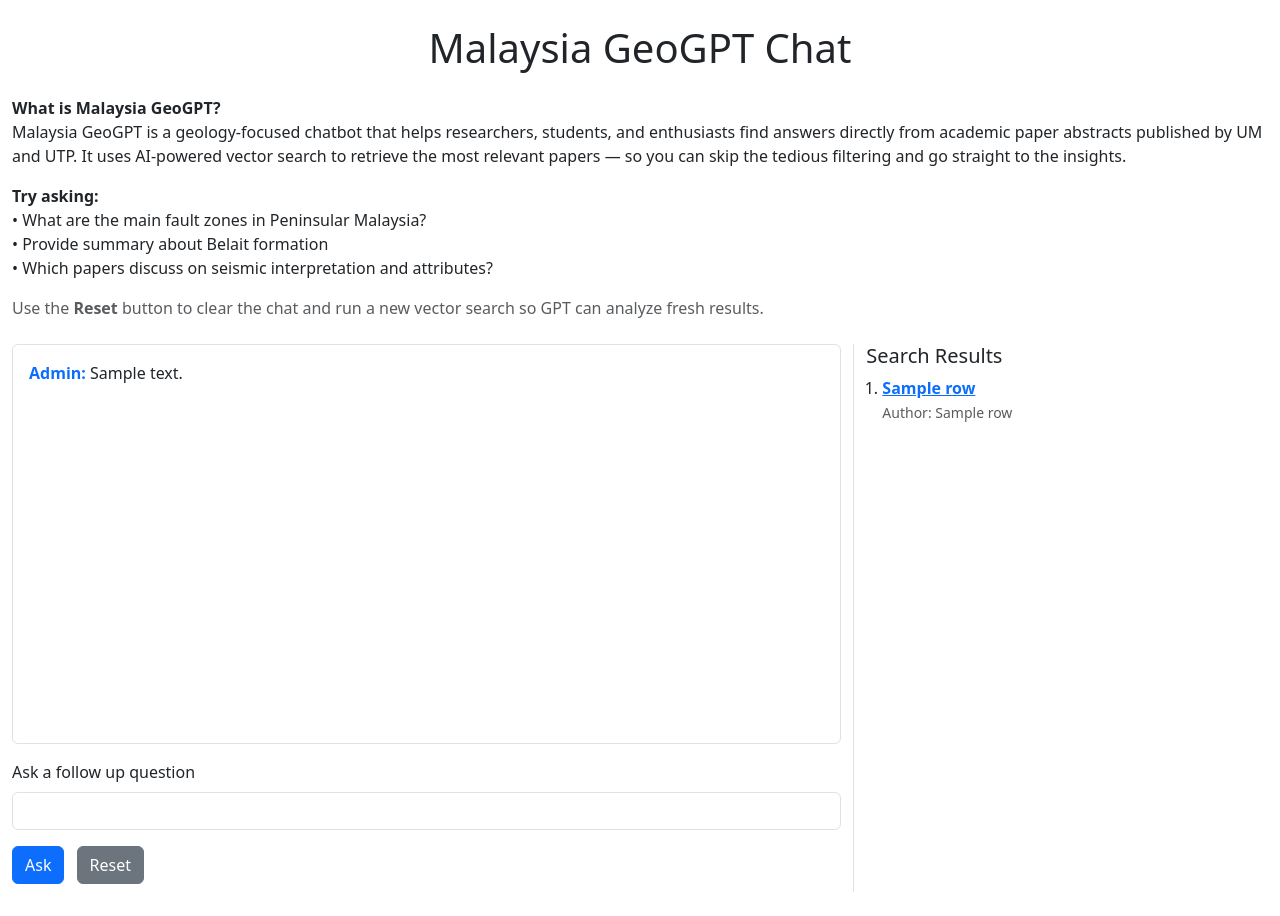
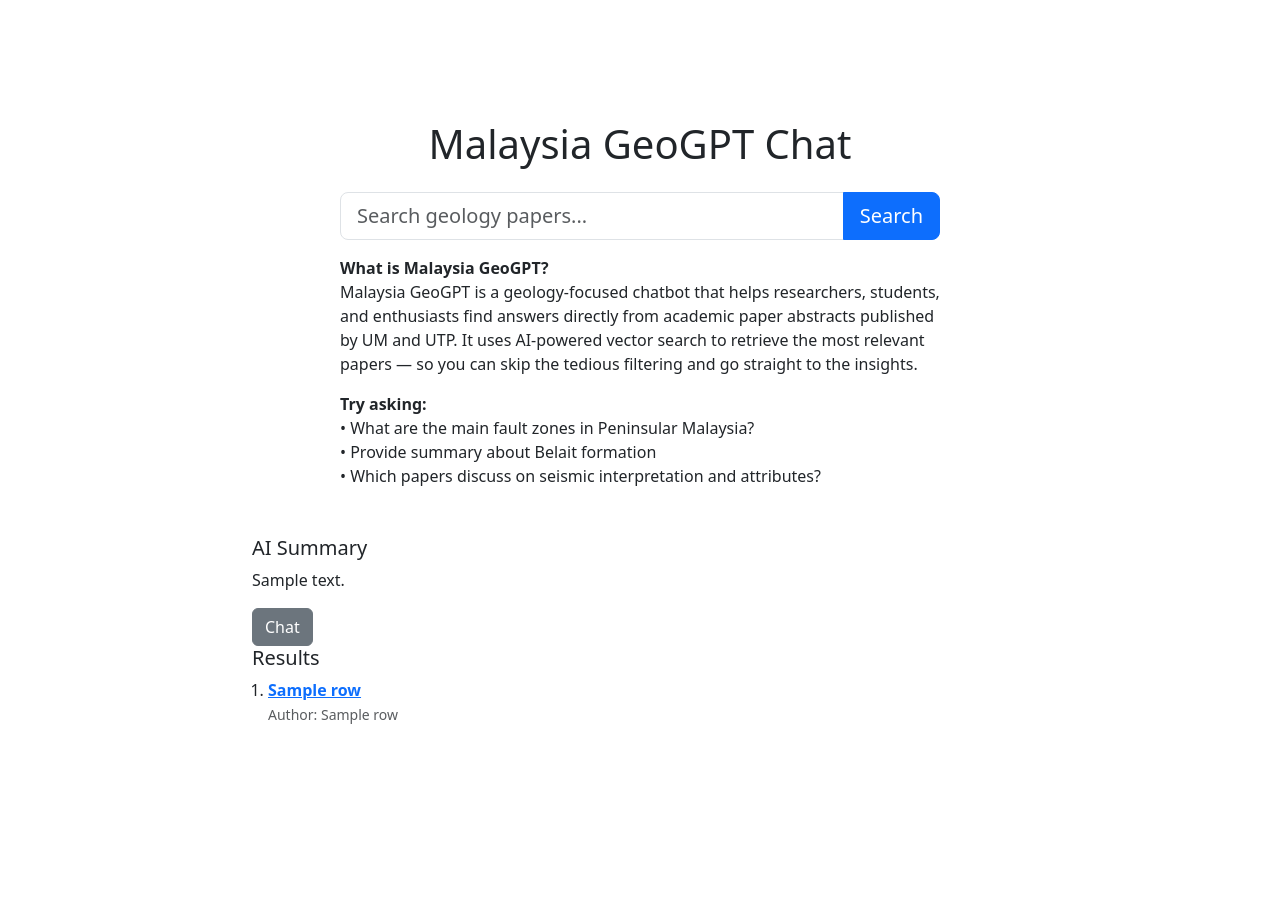
Before and after one commit to flop2106/Malaysia-GeoGPT, a Flask app: template templates/index.html in a window 1280 px wide. After the commit the page ends 724 px from the top, so only its background shows below. Run offline with Flask 3, Linux system fonts and the light colour scheme; the template is opened without the code that fills it: most values are stand-ins (such as "Sample title", 1, 10 or a date in 2020).

Commit message:
Add chat page and update search layout

```diff
--- a/app.py
+++ b/app.py
@@ -41,25 +41,10 @@ def _get_store():
 def index():
     store = _get_store()
     if request.method == 'POST':
-        if 'reset' in request.form:
-            reset_session()
-            return redirect(url_for('index'))
-        # follow-up question
-        if store.get('results') and 'interrogate' in request.form:
-            interrogation = request.form.get('interrogation')
-            previous = store.get('last_answer')
-            chat = Chat()
-            answer = chat.execute(interrogation, ROLE, previous)
-            store['history'].append(('user', interrogation))
-            store['history'].append(('assistant', answer))
-            store['last_answer'] = answer
-            return redirect(url_for('index'))
-        # new query
         query = request.form.get('query')
         if query:
             vs = VectorSearch()
             results = vs.execute(query)
-            # Convert SQLAlchemy Row objects to tuples so they can be stored in the session
             results = [tuple(row) for row in results]
             store['results'] = results
             result_str = ""
@@ -68,14 +53,60 @@ def index():
                     f"title: {res[1]}author: {res[3]}url: {res[2]}"
                     f"abstract: {res[4]}\n"
                 )
-            prompt = f"Based on the following data: {result_str} + summarize and answer the following query from the user: {query}"
+            prompt = (
+                f"Based on the following data: {result_str} + summarize and answer the following query from the user: {query}"
+            )
             chat = Chat()
             answer = chat.execute(prompt, ROLE)
-            store['history'].append(('user', query))
+            store['history'] = [('user', query), ('assistant', answer)]
+            store['last_answer'] = answer
+        return redirect(url_for('index'))
+    return render_template(
+        'index.html',
+        results=store.get('results'),
+        summary=store.get('last_answer'),
+    )
+
+
+@app.route('/chat', methods=['GET', 'POST'])
+def chat_page():
+    store = _get_store()
+    if request.method == 'POST':
+        if 'query' in request.form:
+            query = request.form.get('query')
+            if query:
+                vs = VectorSearch()
+                results = vs.execute(query)
+                results = [tuple(row) for row in results]
+                store['results'] = results
+                result_str = ""
+                for res in results:
+                    result_str += (
+                        f"title: {res[1]}author: {res[3]}url: {res[2]}"
+                        f"abstract: {res[4]}\n"
+                    )
+                prompt = (
+                    f"Based on the following data: {result_str} + summarize and answer the following query from the user: {query}"
+                )
+                chat = Chat()
+                answer = chat.execute(prompt, ROLE)
+                store['history'].append(('user', query))
+                store['history'].append(('assistant', answer))
+                store['last_answer'] = answer
+        elif 'interrogate' in request.form:
+            interrogation = request.form.get('interrogation')
+            previous = store.get('last_answer')
+            chat = Chat()
+            answer = chat.execute(interrogation, ROLE, previous)
+            store['history'].append(('user', interrogation))
             store['history'].append(('assistant', answer))
             store['last_answer'] = answer
-            return redirect(url_for('index'))
-    return render_template('index.html', history=store.get('history'), results=store.get('results'))
+        return redirect(url_for('chat_page'))
+    return render_template(
+        'chat.html',
+        history=store.get('history'),
+        results=store.get('results'),
+    )
 
 if __name__ == '__main__':
     app.run(debug=True)
--- a/templates/index.html
+++ b/templates/index.html
@@ -5,73 +5,51 @@
     <meta name="viewport" content="width=device-width, initial-scale=1">
     <link href="https://cdn.jsdelivr.net/npm/bootstrap@5.3.2/dist/css/bootstrap.min.css" rel="stylesheet">
     <title>Malaysia GeoGPT Chat</title>
+    <style>
+        body { background-color: #fff; }
+        .search-container { margin-top: 15vh; }
+        .search-box { max-width: 600px; margin: 0 auto; }
+    </style>
 </head>
 <body>
-<div class="container-fluid py-4">
-    <h1 class="text-center mb-4">Malaysia GeoGPT Chat</h1>
-    <div class="mb-4">
-        <p class="text-start">
-            <strong>What is Malaysia GeoGPT?</strong><br>
-            Malaysia GeoGPT is a geology-focused chatbot that helps researchers, students, and enthusiasts find answers directly from academic paper abstracts published by UM and UTP. It uses AI-powered vector search to retrieve the most relevant papers — so you can skip the tedious filtering and go straight to the insights.
-        </p>
-        <p class="text-start">
-            <strong>Try asking:</strong><br>
+<div class="container search-container text-center">
+    <h1 class="mb-4">Malaysia GeoGPT Chat</h1>
+    <form method="post" class="search-box">
+        <div class="input-group input-group-lg mb-3">
+            <input type="text" id="query" name="query" class="form-control" placeholder="Search geology papers..." required>
+            <button type="submit" class="btn btn-primary">Search</button>
+        </div>
+    </form>
+    <div class="text-start mx-auto" style="max-width:600px;">
+        <p><strong>What is Malaysia GeoGPT?</strong><br>
+        Malaysia GeoGPT is a geology-focused chatbot that helps researchers, students, and enthusiasts find answers directly from academic paper abstracts published by UM and UTP. It uses AI-powered vector search to retrieve the most relevant papers — so you can skip the tedious filtering and go straight to the insights.</p>
+        <p><strong>Try asking:</strong><br>
         • What are the main fault zones in Peninsular Malaysia?<br>
         • Provide summary about Belait formation<br>
-            • Which papers discuss on seismic interpretation and attributes?
-        </p>
-        <p class="text-muted">
-            Use the <strong>Reset</strong> button to clear the chat and run a new
-            vector search so GPT can analyze fresh results.
-        </p>
+        • Which papers discuss on seismic interpretation and attributes?</p>
     </div>
-    <div class="row">
-        <div class="col-md-8">
-            <div class="border rounded p-3 mb-3" id="chat-box" style="height:50vh; overflow-y:auto;">
-                {% if history %}
-                    {% for role, content in history %}
-                        <div class="mb-2">
-                            <span class="fw-bold text-primary">{{ role.capitalize() }}:</span>
-                            <div style="white-space: pre-wrap;" class="d-inline">{{ content }}</div>
 </div>
-                    {% endfor %}
-                {% else %}
-                    <p class="text-muted">Ask a question to begin.</p>
+
+{% if summary %}
+<div class="container mt-5" style="max-width:800px;">
+    <h5>AI Summary</h5>
+    <div style="white-space: pre-wrap;">{{ summary }}</div>
+    <a href="{{ url_for('chat') }}" class="btn btn-secondary mt-3">Chat</a>
+</div>
 {% endif %}
-            </div>
-            <form method="post" class="mb-2">
+
 {% if results %}
-                    <div class="mb-3">
-                        <label for="interrogation" class="form-label">Ask a follow up question</label>
-                        <input type="text" class="form-control" id="interrogation" name="interrogation" required>
-                    </div>
-                    <button type="submit" name="interrogate" class="btn btn-primary">Ask</button>
-                {% else %}
-                    <div class="mb-3">
-                        <label for="query" class="form-label">Your question</label>
-                        <input type="text" class="form-control" id="query" name="query" required>
-                    </div>
-                    <button type="submit" class="btn btn-primary">Search</button>
-                {% endif %}
-                <button type="submit" name="reset" class="btn btn-secondary ms-2" formnovalidate>Reset</button>
-            </form>
-        </div>
-        <div class="col-md-4 border-start">
-            <h5>Search Results</h5>
+<div class="container" style="max-width:800px;">
+    <h5>Results</h5>
     <ol class="ps-3">
-                {% if results %}
         {% for row in results %}
         <li class="mb-3">
             <a href="{{ row[3] }}" target="_blank" class="fw-semibold">{{ row[1] }}</a><br>
             <small class="text-muted">Author: {{ row[2] }}</small>
         </li>
         {% endfor %}
-                {% else %}
-                    <li class="text-muted">No results yet.</li>
-                {% endif %}
     </ol>
 </div>
-    </div>
-</div>
+{% endif %}
 </body>
 </html>
```
Also changed, not shown: templates/chat.html (added, +58 -0 lines). Lines whose indentation alone changed are shown as unchanged.
